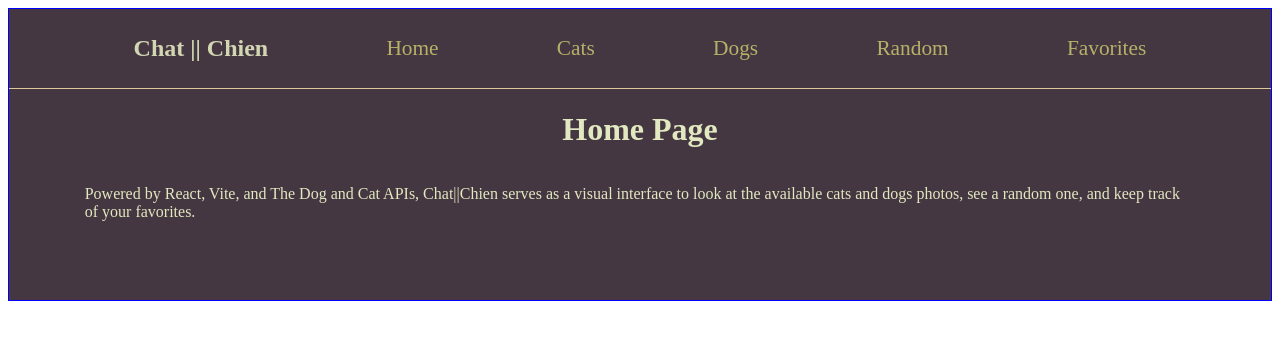
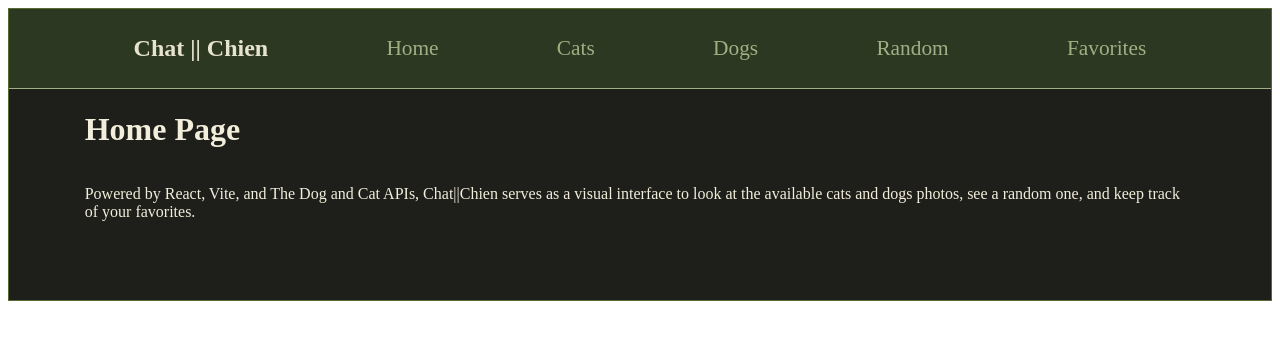
Before and after one commit to nyjackson/SBA-320H, a React (Vite) app: page / in a window 1280 px wide. Shown: the top 340 px of the page. Built offline with nearby package versions, Linux system fonts and the light colour scheme; a web font is replaced by a local one.

Commit message:
Changed styling, added main css variables for faster color changes. Fixed some typos in readme.

```diff
--- a/src/App.css
+++ b/src/App.css
@@ -1,106 +1,127 @@
+:root {
+  --bg: #1E1F1A;
+  --olive-deep: #2D3A22;
+  --olive: #556B2F;
+  --olive-light: #A8B88A;
+  --cream: #F2EEDB;
+  --accent: #E08E45;
+}
+
 #app {
-  border: 1px solid blue;
-  background-color: #443742;
-  color:#E2E8C0;
+  border: 1px solid var(--olive);
+  color: var(--cream);
   font-family: "Ribeye Marrow", serif;
+  background-color: var(--bg);
 }
 
 #nav-bar {
-  border-bottom: 1px solid #EDD9A3;
+  background-color: var(--olive-deep);
+  border-bottom: 1px solid var(--olive-light);
   height: 20%;
   display: flex;
   list-style: none;
   justify-content: space-evenly;
-  align-items:center;
-  padding:.5%;
-  background-color:#443742;
-
-  opacity:90%;
-
+  align-items: center;
+  padding: .5%;
+  opacity: 95%;
 }
 
 #logo {
-  width: auto;
-  color:#E2E8C0;
+  color: var(--cream);
   font-family: "Ribeye Marrow", serif;
-
 }
 
-#body {
+#body, #favorites {
   padding-left: 10%;
 }
-#list-quotes {
+
+.show-pics {
+  width: auto;
   height: auto;
-  width: auto;
+  background-color: var(--olive);
+}
+
+.show-pics > h1 {
+  text-align: center;
+  margin: auto;
+  color: var(--cream);
+  padding: 1% 0;
 }
 
 .quote {
-  border-bottom: 2px solid #220C10;
+  border-bottom: 2px solid var(--olive-deep);
   padding: 1%;
   text-align: center;
-  color:#C5C5C5;
-  background-color: #E2E8C0;
+  color: var(--cream);
+  background-color: var(--olive);
+}
 
+.quote > img {
+  width: 500px;
+  height: 400px;
+  border: 1px solid var(--olive-deep);
 }
-.quote > img{
-    width:500px;
-  height:400px;
-  border:1px solid black;
-}
+
 .quote > button {
+  margin-left:5%;
   font-family: "Goudy Bookletter 1911", serif;
 }
+
 .tag {
   font-style: italic;
 }
 
-.link{
-color:#C3BF6D;
-text-decoration:none;
-transition:color .5s;
-font-size:16pt;
+.link {
+  color: var(--olive-light);
+  text-decoration: none;
+  font-size: 16pt;
+  transition: color .3s;
 }
 
-.link:hover{
-  color:#E55934;
+.link:hover {
+  color: var(--accent);
 }
 
-#home{
-  display:flex;
-  flex-direction:column;
-  padding-left:6%;
-  padding-right:6%;
-  padding-bottom:5%;
+#home {
+  display: flex;
+  flex-direction: column;
+  padding: 0 6% 5% 6%;
 }
 
-h1{
-  text-align: center;
-}
-#page-nav{
+#page-nav {
   display: flex;
   justify-content: center;
-  border:1px solid white;
-  align-items:center;
+  border: 1px solid var(--cream);
+  align-items: center;
 }
-#page-nav > h4{
-padding-right:1%;
+
+#page-nav > h4 {
+  padding-right: 1%;
 }
+
 #page-nav > button {
   font-family: "Goudy Bookletter 1911", serif;
-  margin:1%;
+  margin: 1%;
 }
-#random{
-  display:flex;
-  flex-direction:column;
+
+#random {
+  display: flex;
+  flex-direction: column;
   justify-content: center;
 }
-#reroll-btn{
-  width:6%;
-  height:6%;
-  border-radius:70%;
-  margin:1%;
+
+#reroll-btn {
+  margin: auto;
+  padding: 1%;
   font-family: "Goudy Bookletter 1911", serif;
+  font-weight: bold;
 }
-.info{
-  border:1px solid black;
+
+.info {
+  border: 1px solid var(--olive-deep);
 }
+
+.random{
+  display: flex;
+  flex-direction:column;
+}
--- a/src/components/AllCats.jsx
+++ b/src/components/AllCats.jsx
@@ -8,6 +8,7 @@ function AllCats({state, dispatch}) {
   const result = state.pics?.map((q) => <Animal key = {q.id} p = {q} dispatch = {dispatch} favorites = {state.favorites}/>)
 
   function handlePageNav(sign){
+    window.scrollTo(0, 0)
     switch(sign){
       case '+':
         if(pageNumber > 0){
@@ -38,7 +39,7 @@ function AllCats({state, dispatch}) {
    }, [pageNumber, dispatch])
 
   //console.log("quotelist", result)
-  return <div id="list-quotes"><h1>Some Cats</h1> {result}
+  return <div className="show-pics"><h1>Cats</h1> {result}
   <div id = "page-nav">
     <h4>Page:</h4>
     {pageNumber == 1 ? '': <button onClick = {() => {handlePageNav("-")}}>-1</button>}
--- a/src/components/AllDogs.jsx
+++ b/src/components/AllDogs.jsx
@@ -8,6 +8,7 @@ function AllDogs({state, dispatch}) {
   const result = state.pics?.map((q) => <Animal key = {q.id} p = {q} dispatch = {dispatch} favorites = {state.favorites}/>)
 
   function handlePageNav(sign){
+    window.scrollTo(0, 0)
     switch(sign){
       case '+':
         if(pageNumber > 0){
@@ -38,7 +39,9 @@ function AllDogs({state, dispatch}) {
    }, [pageNumber, dispatch])
 
   //console.log("quotelist", result)
-  return <div id="list-quotes"><h1>Some Dogs</h1> {result}
+  return <div className="show-pics" id = "dogs">
+    <h1>Dogs</h1>
+    {result}
   <div id = "page-nav">
     <h4>Page:</h4>
     {pageNumber == 1 ? '': <button onClick = {() => {handlePageNav("-")}}>-1</button>}
--- a/src/components/Favorites.jsx
+++ b/src/components/Favorites.jsx
@@ -8,10 +8,10 @@ function FavoritePictures({ state, dispatch }) {
   </div>
     );
   return (
-    <>
+    <div id = "favorites">
      {favorites.length > 0 ?
      <div><h1>Favorites</h1> {favorites}</div> : <h1>Favorite A Cat or Dog And View Them Here!</h1>}
-    </>
+    </div>
   );
 }
 
--- a/src/components/Information.jsx
+++ b/src/components/Information.jsx
@@ -4,6 +4,7 @@ function Information({p, state, dispatch}){
     const isCat = p.url.includes("cat")
     const apiUrl = isCat ? `https://api.thecatapi.com/v1/images/${id}` : `https://api.thedogapi.com/v1/images/${id}`
     const [info, setInfo] = useState({})
+    const [url, setUrl] = useState()
     useEffect(()=>{
         getInformation()
     },[dispatch])
--- a/src/components/Random.jsx
+++ b/src/components/Random.jsx
@@ -4,19 +4,19 @@ import { useState, useEffect } from "react";
 import Animal from "./Animal";
 
 function Random({ state, dispatch }) {
-  const [flip, setFlip] = useState(Math.floor(Math.random() * 2));
+  const [flip, setFlip] = useState(false);
 
   useEffect(() => {
     grabRandomPic();
   }, [dispatch, flip]);
 
   function handleReroll() {
-    setFlip(Math.floor(Math.random() * 2));
+    setFlip(!flip);
   }
 
   async function grabRandomPic() {
     try {
-      const dogOrCat = flip == 0 ? catApiURL : dogApiURL;
+      const dogOrCat = flip ? catApiURL : dogApiURL;
       let apiUrl = dogOrCat.split("/");
       apiUrl.pop();
       apiUrl.push("search?limit=1");
@@ -32,7 +32,7 @@ function Random({ state, dispatch }) {
   }
 
   return (
-    <>
+    <div class = "random">
       {state?.pics[0] ? (
         <Animal
           p={state.pics[0]}
@@ -43,9 +43,9 @@ function Random({ state, dispatch }) {
         <p>Loading...</p>
       )}
       <button id="reroll-btn" onClick={handleReroll}>
-        New Random Pic
+        New Random Picture Or Gif
       </button>
-    </>
+    </div>
   );
 }
 
```
Also changed, not shown: 1 other file (tests, documents, lock files or other folders).
